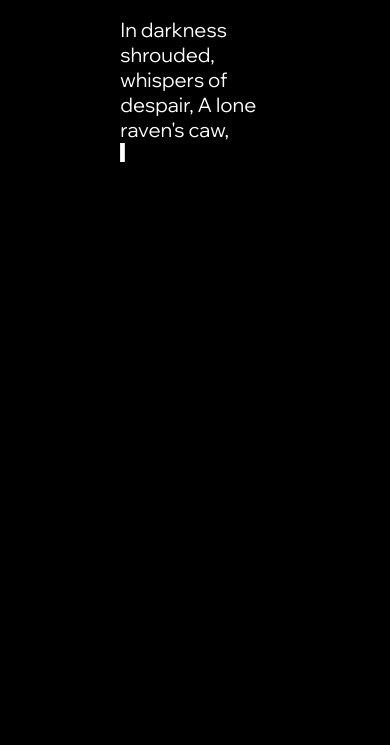
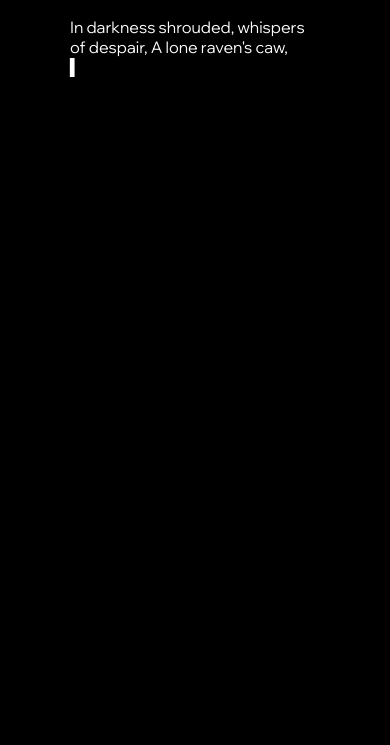
Before and after one commit to abe41/pages, a plain HTML site: page docs/quotes/index.html in a window 390 px wide. Shown: the part 99-844 px from the top of the page. Drawn offline with Linux system fonts and the light colour scheme.

Commit message:
Modify: change min-width for mobile device

```diff
--- a/docs/quotes/text_stream.css
+++ b/docs/quotes/text_stream.css
@@ -23,7 +23,8 @@ body {
 
 #app {
     margin: auto;
-    width: 40%;
+    min-width: 250px;
+    max-width: 40%;
     font-family: 'Wix Madefor Display', sans-serif;
 }
 
@@ -33,5 +34,5 @@ body {
 }
 
 #quote-main {
-    font-size: 20px;
+    font-size: 16px;
 }
```
